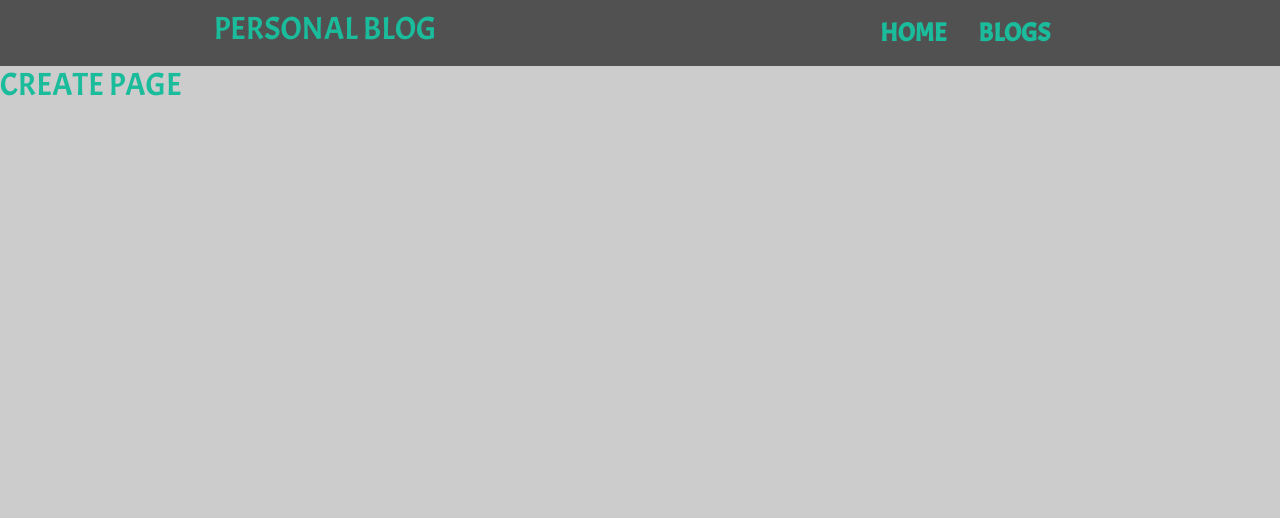
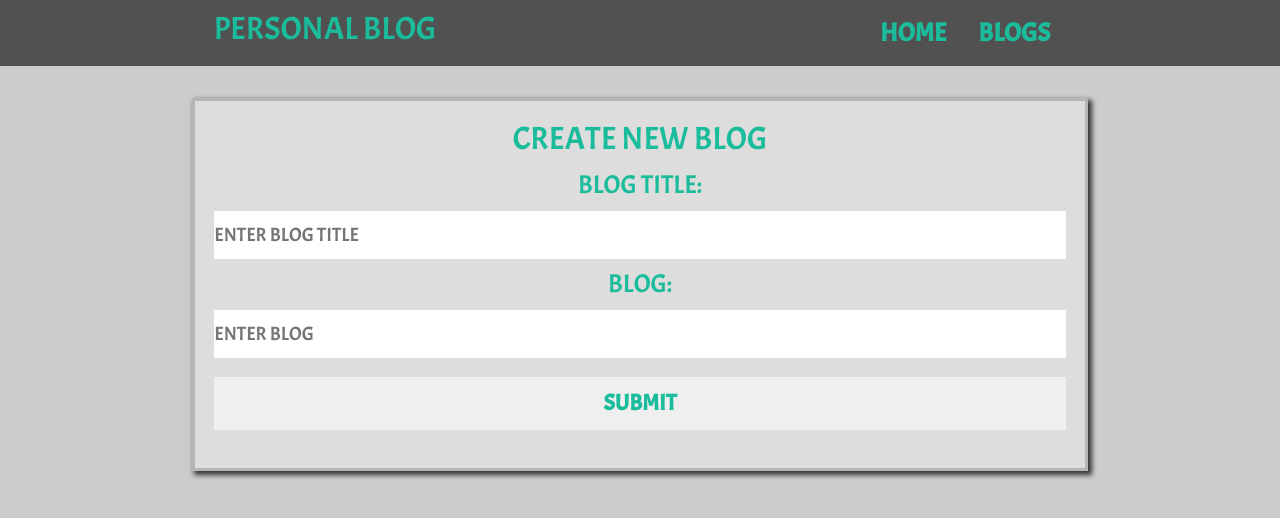
Before and after one commit to Ariyan0047/Blog, a React (Create React App) app: page /create in a window 1280 px wide. Shown: the top 518 px of the page. Built offline with nearby package versions, Linux system fonts and the light colour scheme; the HTML template or start-up script is replaced by a standard one.

Commit message:
Tenth Commit

```diff
--- a/Data/db.json
+++ b/Data/db.json
@@ -1,10 +1,24 @@
 {
   "blogs": [
-    { "name": "jimmy", "profession": "full stack developer", "id": 1 },
-    { "name": "jack", "profession": "android developer", "id": 2 },
-    { "name": "joe", "profession": "php developer", "id": 3 },
-    { "name": "jessie", "profession": "react developer", "id": 4 },
-    { "name": "jhill", "profession": "vue developer", "id": 5 },
-    { "name": "jessica", "profession": "laravel developer", "id": 6 }
+    {
+      "id": 1,
+      "name": "jimmy",
+      "blog": "Lorem ipsum dolor sit amet consectetur adipisicing elit. Repudiandae, tempora? Fuga, nulla! Tempora quas nostrum veniam provident possimus! Eius, ex aut accusantium architecto eveniet assumenda consectetur. Reprehenderit tempore fugit eligendi doloremque corrupti, enim in corporis recusandae veniam amet doloribus, aut dolor eveniet cupiditate sed sit accusantium nisi facilis tenetur? Repellendus."
+    },
+    {
+      "id": 2,
+      "name": "joe",
+      "blog": "Lorem ipsum dolor sit amet consectetur adipisicing elit. Repudiandae, tempora? Fuga, nulla! Tempora quas nostrum veniam provident possimus! Eius, ex aut accusantium architecto eveniet assumenda consectetur. Reprehenderit tempore fugit eligendi doloremque corrupti, enim in corporis recusandae veniam amet doloribus, aut dolor eveniet cupiditate sed sit accusantium nisi facilis tenetur? Repellendus."
+    },
+    {
+      "id": 3,
+      "name": "frank",
+      "blog": "Lorem ipsum dolor sit amet consectetur adipisicing elit. Repudiandae, tempora? Fuga, nulla! Tempora quas nostrum veniam provident possimus! Eius, ex aut accusantium architecto eveniet assumenda consectetur. Reprehenderit tempore fugit eligendi doloremque corrupti, enim in corporis recusandae veniam amet doloribus, aut dolor eveniet cupiditate sed sit accusantium nisi facilis tenetur? Repellendus."
+    },
+    {
+      "id": 4,
+      "name": "colie",
+      "blog": "Lorem ipsum dolor sit amet consectetur adipisicing elit. Repudiandae, tempora? Fuga, nulla! Tempora quas nostrum veniam provident possimus! Eius, ex aut accusantium architecto eveniet assumenda consectetur. Reprehenderit tempore fugit eligendi doloremque corrupti, enim in corporis recusandae veniam amet doloribus, aut dolor eveniet cupiditate sed sit accusantium nisi facilis tenetur? Repellendus."
+    }
   ]
 }
--- a/src/Components/BlogDetails.js
+++ b/src/Components/BlogDetails.js
@@ -1,12 +1,23 @@
 import React from "react";
+import useFetch from "./useFetch";
 import { useParams } from "react-router-dom";
 
 const BlogDetails = () => {
   const { id } = useParams();
+  const { blogs: blog, isPending, error } = useFetch(
+    `http://localhost:8000/blogs/${id}`
+  );
 
   return (
-    <div className="blog-details">
-      <h2>blog details- {id}</h2>
+    <div className="contents">
+      {isPending && <h1>loading...........</h1>}
+      {error && <h1>{error}</h1>}
+      {blog && (
+        <div>
+          <h2>written by : {blog.name}</h2>
+          <p>blog : {blog.blog}</p>
+        </div>
+      )}
     </div>
   );
 };
--- a/src/Components/Create.js
+++ b/src/Components/Create.js
@@ -2,8 +2,33 @@ import React from "react";
 
 const Create = () => {
   return (
-    <div>
-      <h1>create page</h1>
+    <div className="contents">
+      <h1>create new blog</h1>
+      <form action="">
+        <div className="title">
+          <label htmlFor="title">blog title:</label>
+          <input
+            type="text"
+            name="title"
+            id="title"
+            placeholder="ENTER BLOG TITLE"
+            required
+          />
+        </div>
+        <div className="blog">
+          <label htmlFor="title">blog:</label>
+          <input
+            type="text"
+            name="blog"
+            id="blog"
+            placeholder="ENTER BLOG"
+            required
+          />
+        </div>
+        <div className="submit">
+          <input type="submit" value="SUBMIT" />
+        </div>
+      </form>
     </div>
   );
 };
--- a/src/Components/useFetch.js
+++ b/src/Components/useFetch.js
@@ -19,7 +19,7 @@ const useFetch = (url) => {
           if (error.name === "AbortError") {
             console.log("fetch aborted");
           } else {
-            isPending(false);
+            setPending(false);
             setError(error.message);
           }
         });
--- a/src/index.css
+++ b/src/index.css
@@ -15,14 +15,17 @@
 /* END COLORS */
 
 /* PRIMARY STYLING */
-h1 {
+h1,
+h2 {
   font-size: 2rem;
   text-transform: uppercase;
 }
 
 p {
+  text-align: justify;
   font-size: 1.4rem;
-  line-height: 1.2;
+  line-height: 1.4;
+  font-weight: 100;
 }
 
 li {
@@ -40,7 +43,6 @@ a {
 
 a:hover {
   color: var(--font-hover);
-  /* border-bottom: 0.2rem solid var(--font-hover); */
 }
 
 .mainContainer {
@@ -96,8 +98,50 @@ body {
 .blog_preview {
   padding: 0.4rem;
   margin: 0.4rem 0;
+  cursor: pointer;
+  font-weight: 700;
   font-size: 1.4rem;
   background: #ccc;
-  font-weight: 700;
   box-shadow: 1px 1px 4px #444;
 }
+
+.blog_preview a {
+  margin: 0;
+  padding: 0;
+  font-weight: 400;
+  font-size: 1.4rem;
+}
+
+label {
+  margin: 0.4rem 0;
+  display: block;
+  font-size: 1.6rem;
+}
+
+input[type="text"] {
+  width: 100%;
+  border: none;
+  outline: none;
+  display: block;
+  font-size: 1.2rem;
+  padding: 0.6rem 0;
+  color: var(--font-color);
+}
+
+input[type="submit"] {
+  width: 100%;
+  border: none;
+  outline: none;
+  display: block;
+  font-weight: 700;
+  cursor: pointer;
+  margin: 1.2rem 0;
+  padding: 0.6rem 0;
+  font-size: 1.4rem;
+  color: var(--font-color);
+}
+
+input[type="submit"]:hover {
+  background: #fff;
+  color: var(--font-hover);
+}
```
Also changed, not shown: src/App.css (deleted, +0 -8 lines).
